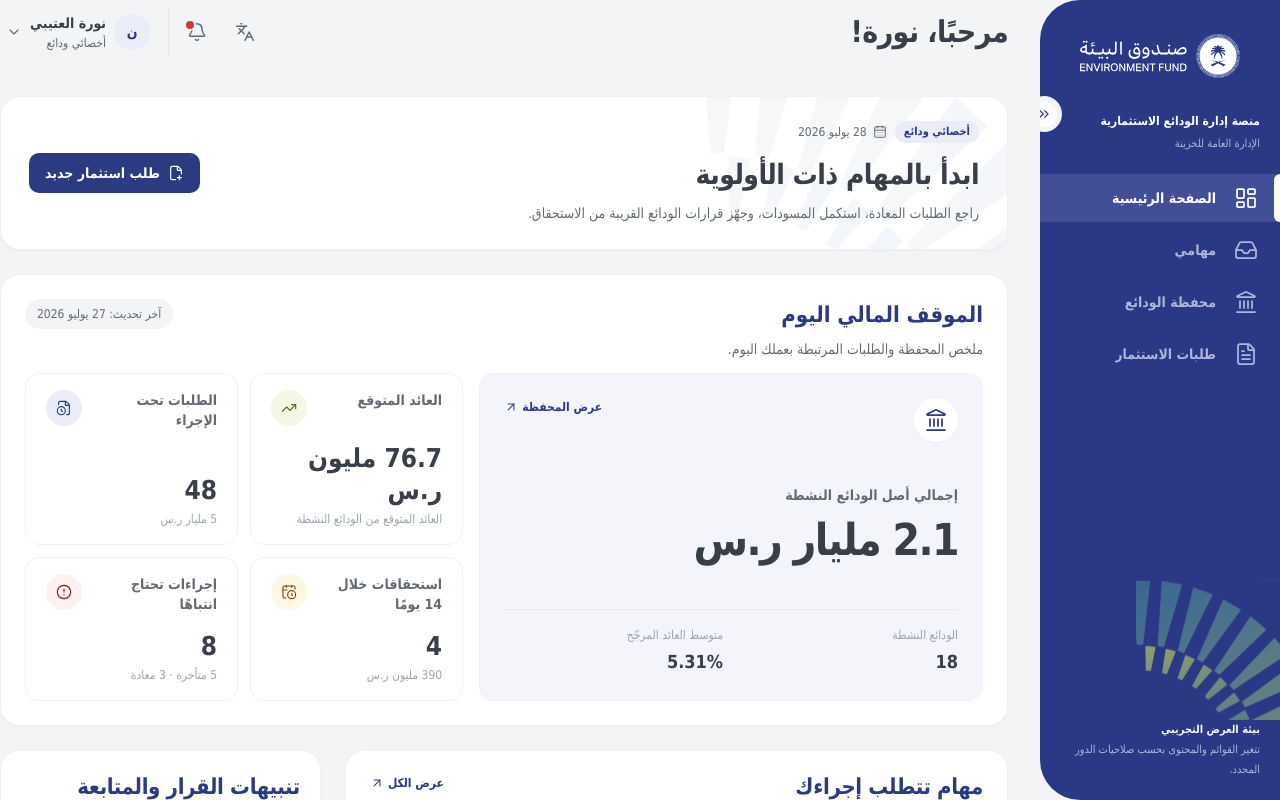
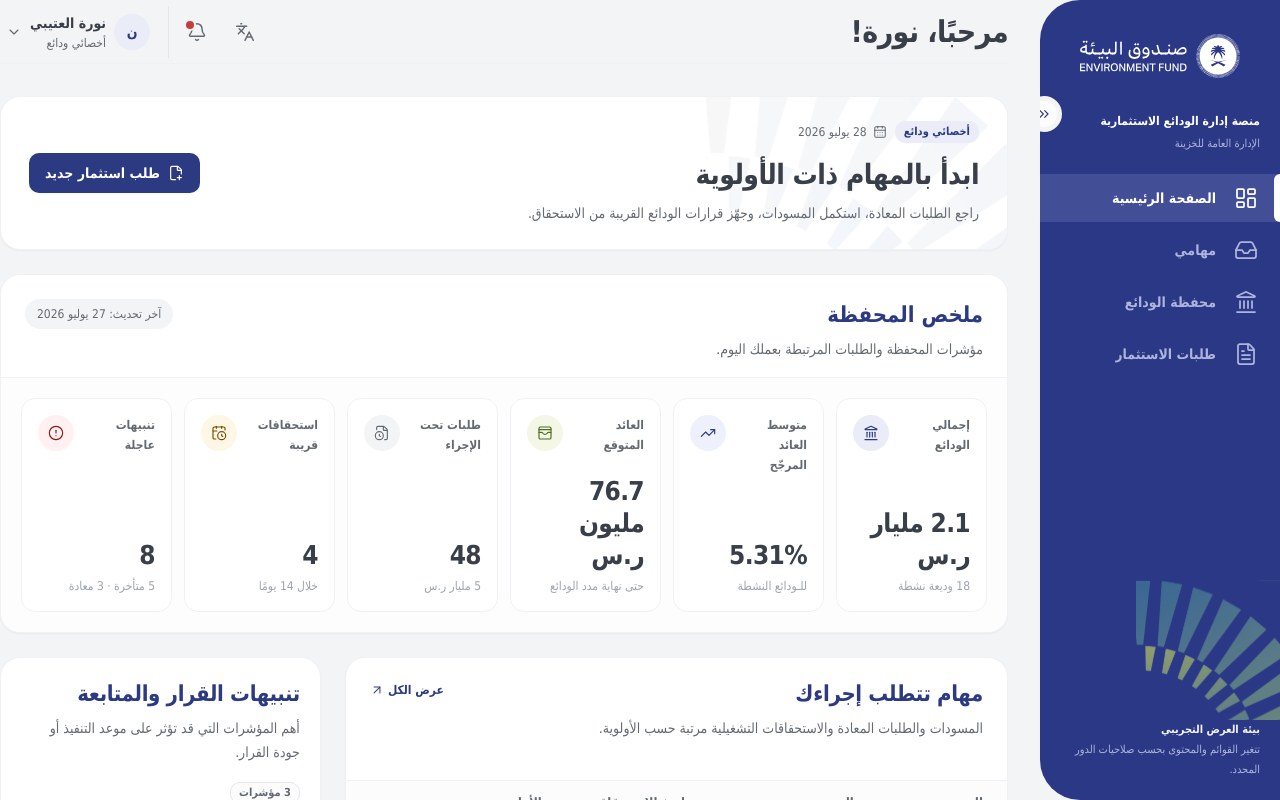
Before and after one commit to faenazi/ef-Deposit-management-prototype, a React (Vite) app in the folder src/: page / in a window 1280 px wide. Shown: the top 800 px of the page. Built offline with nearby package versions, Linux system fonts and the light colour scheme.

Commit message:
feat(dashboard): align portfolio summary with reference layout

```diff
--- a/src/src/features/dashboard/ExecutiveSummary.tsx
+++ b/src/src/features/dashboard/ExecutiveSummary.tsx
@@ -1,13 +1,12 @@
 import type { ReactNode } from 'react'
 import {
-  ArrowUpLeft,
   CalendarClock,
   CircleAlert,
   FileClock,
   Landmark,
   TrendingUp,
+  WalletCards,
 } from 'lucide-react'
-import { Link } from 'react-router'
 
 import { FinancialValue } from '@/components/ui/FinancialValue'
 import { Icon } from '@/components/ui/Icon'
@@ -15,7 +14,7 @@ import { formatDate } from '@/lib/format'
 import type { DashboardSummary } from '@/services/dashboard-service'
 
 const summaryLabel: Record<DashboardSummary['roleId'], string> = {
-  'deposit-specialist': 'ملخص المحفظة والطلبات المرتبطة بعملك اليوم.',
+  'deposit-specialist': 'مؤشرات المحفظة والطلبات المرتبطة بعملك اليوم.',
   'treasury-general-manager': 'الموقف المالي والقرارات التي تحتاج متابعة الإدارة العامة للخزينة.',
   'investment-treasury-executive': 'موجز تنفيذي لقيمة المحفظة والعائد والاستحقاقات ذات الأثر المالي.',
   'investment-support': 'ملخص مالي للطلبات والمراجعات التشغيلية المرتبطة بدورك.',
@@ -33,10 +32,10 @@ export function ExecutiveSummary({ summary }: { summary: DashboardSummary }) {
       aria-labelledby="portfolio-summary-title"
       className="overflow-hidden rounded-xl border border-divider-soft bg-surface shadow-xs"
     >
-      <div className="flex flex-wrap items-start justify-between gap-4 px-5 pb-3 pt-5 md:px-6 md:pt-6">
+      <div className="flex flex-wrap items-start justify-between gap-4 px-5 pb-4 pt-5 md:px-6 md:pt-6">
         <div>
           <h2 id="portfolio-summary-title" className="text-h2 font-bold text-action-primary">
-            الموقف المالي اليوم
+            ملخص المحفظة
           </h2>
           <p className="mt-1.5 max-w-2xl text-body leading-6 text-text-secondary">
             {summaryLabel[summary.roleId]}
@@ -47,75 +46,49 @@ export function ExecutiveSummary({ summary }: { summary: DashboardSummary }) {
         </span>
       </div>
 
-      <div className="grid gap-4 px-5 pb-5 md:px-6 md:pb-6 lg:grid-cols-[minmax(0,1.15fr)_minmax(0,1fr)]">
-        <Link
-          to="/deposits"
-          aria-label="عرض محفظة الودائع"
-          className="group flex min-h-[248px] flex-col justify-between rounded-lg border border-divider-soft bg-surface-brand-muted p-5 transition-colors hover:border-border-strong md:p-6"
-        >
-          <div className="flex items-start justify-between gap-4">
-            <span className="flex size-11 items-center justify-center rounded-full bg-surface text-action-primary shadow-xs">
-              <Icon icon={Landmark} size="lg" />
-            </span>
-            <span className="inline-flex items-center gap-1 text-small font-semibold text-action-primary">
-              عرض المحفظة
-              <Icon icon={ArrowUpLeft} size="xs" mirrorInRtl />
-            </span>
-          </div>
-
-          <div className="mt-6">
-            <p className="text-body font-semibold text-text-secondary">إجمالي أصل الودائع النشطة</p>
-            <p className="ef-financial mt-2 text-[38px] font-bold leading-[1.2] tracking-[-0.035em] text-text-primary md:text-[44px]">
-              <FinancialValue value={summary.activeBanks.totalValue} kind="currency-compact" />
-            </p>
-          </div>
-
-          <div className="mt-6 grid grid-cols-2 gap-4 border-t border-border-default pt-4">
-            <div>
-              <p className="text-small text-text-muted">الودائع النشطة</p>
-              <p className="ef-financial mt-1 text-h3 font-bold text-text-primary">
-                {summary.activeBanks.count}
-              </p>
-            </div>
-            <div>
-              <p className="text-small text-text-muted">متوسط العائد المرجّح</p>
-              <p className="ef-financial mt-1 text-h3 font-bold text-text-primary">
-                <FinancialValue value={summary.weightedAverageReturn} kind="percent" />
-              </p>
-            </div>
-          </div>
-        </Link>
-
-        <div className="grid gap-3 sm:grid-cols-2">
+      <div className="grid gap-3 border-t border-divider-soft bg-surface-subtle/60 p-4 sm:grid-cols-2 md:p-5 lg:grid-cols-3 xl:grid-cols-6">
+        <SummaryMetric
+          icon={Landmark}
+          label="إجمالي الودائع"
+          value={<FinancialValue value={summary.activeBanks.totalValue} kind="currency-compact" />}
+          context={`${summary.activeBanks.count} وديعة نشطة`}
+          tone="primary"
+        />
         <SummaryMetric
           icon={TrendingUp}
+          label="متوسط العائد المرجّح"
+          value={<FinancialValue value={summary.weightedAverageReturn} kind="percent" />}
+          context="للـودائع النشطة"
+          tone="blue"
+        />
+        <SummaryMetric
+          icon={WalletCards}
           label="العائد المتوقع"
           value={<FinancialValue value={summary.totalExpectedReturn} kind="currency-compact" />}
-            context="العائد المتوقع من الودائع النشطة"
+          context="حتى نهاية مدد الودائع"
           tone="success"
         />
         <SummaryMetric
           icon={FileClock}
-            label="الطلبات تحت الإجراء"
+          label="طلبات تحت الإجراء"
           value={summary.pendingRequests.count}
           context={<FinancialValue value={summary.pendingRequests.value} kind="currency-compact" />}
-            tone="primary"
+          tone="neutral"
         />
         <SummaryMetric
           icon={CalendarClock}
-            label="استحقاقات خلال 14 يومًا"
+          label="استحقاقات قريبة"
           value={summary.approachingMaturity.count}
-            context={<FinancialValue value={summary.approachingMaturity.value} kind="currency-compact" />}
+          context="خلال 14 يومًا"
           tone="warning"
         />
         <SummaryMetric
           icon={CircleAlert}
-            label="إجراءات تحتاج انتباهًا"
+          label="تنبيهات عاجلة"
           value={attentionCount}
           context={`${summary.overdueTasks} متأخرة · ${summary.returnedRequests} معادة`}
           tone="danger"
         />
-        </div>
       </div>
     </section>
   )
@@ -123,7 +96,9 @@ export function ExecutiveSummary({ summary }: { summary: DashboardSummary }) {
 
 const toneClass = {
   primary: 'bg-surface-brand-soft text-action-primary',
+  blue: 'bg-info-bg text-info-text',
   success: 'bg-success-bg text-success-text',
+  neutral: 'bg-canvas text-text-secondary',
   warning: 'bg-warning-bg text-warning-text',
   danger: 'bg-danger-bg text-danger-text',
 }
@@ -142,16 +117,18 @@ function SummaryMetric({
   tone: keyof typeof toneClass
 }) {
   return (
-    <article className="flex min-h-[118px] flex-col justify-between rounded-lg border border-divider-soft bg-surface px-4 py-4 md:px-5">
+    <article className="group flex min-h-[150px] flex-col rounded-lg border border-divider-soft bg-surface p-4 transition-all hover:-translate-y-0.5 hover:border-border-strong hover:shadow-sm">
       <div className="flex items-start justify-between gap-3">
-        <p className="text-body font-semibold leading-5 text-text-secondary">{label}</p>
+        <p className="text-small font-semibold leading-5 text-text-secondary">{label}</p>
         <span className={`flex size-9 shrink-0 items-center justify-center rounded-full ${toneClass[tone]}`}>
           <Icon icon={icon} size="sm" />
         </span>
       </div>
-      <div className="mt-4">
-        <p className="ef-financial text-[26px] font-bold leading-8 text-text-primary">{value}</p>
-        <p className="mt-1 truncate text-small text-text-muted">{context}</p>
+      <div className="mt-auto pt-5">
+        <p className="ef-financial text-[26px] font-bold leading-8 tracking-[-0.025em] text-text-primary">
+          {value}
+        </p>
+        <p className="mt-1.5 truncate text-small text-text-muted">{context}</p>
       </div>
     </article>
   )
```
Lines whose indentation alone changed are shown as unchanged.
